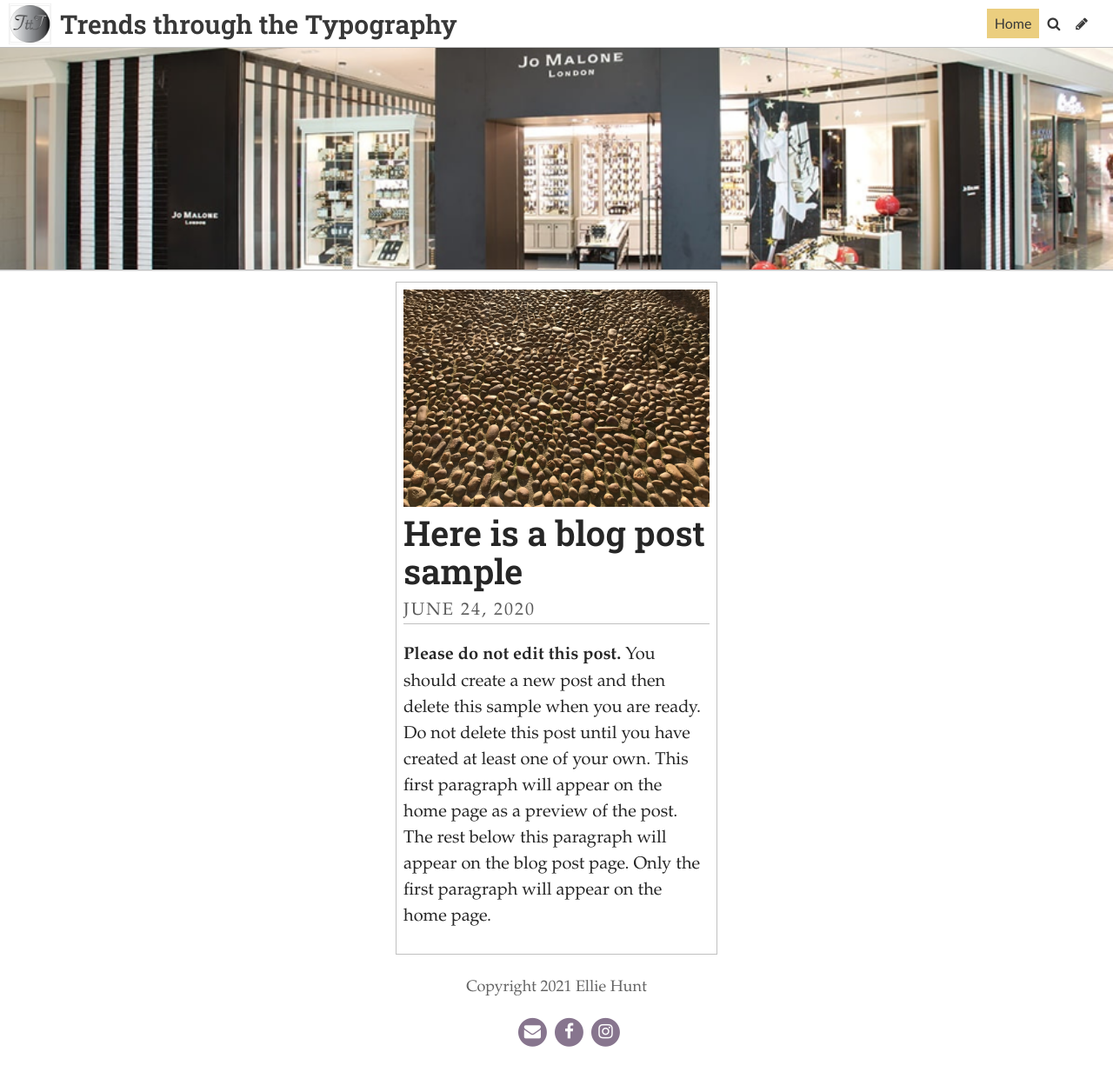
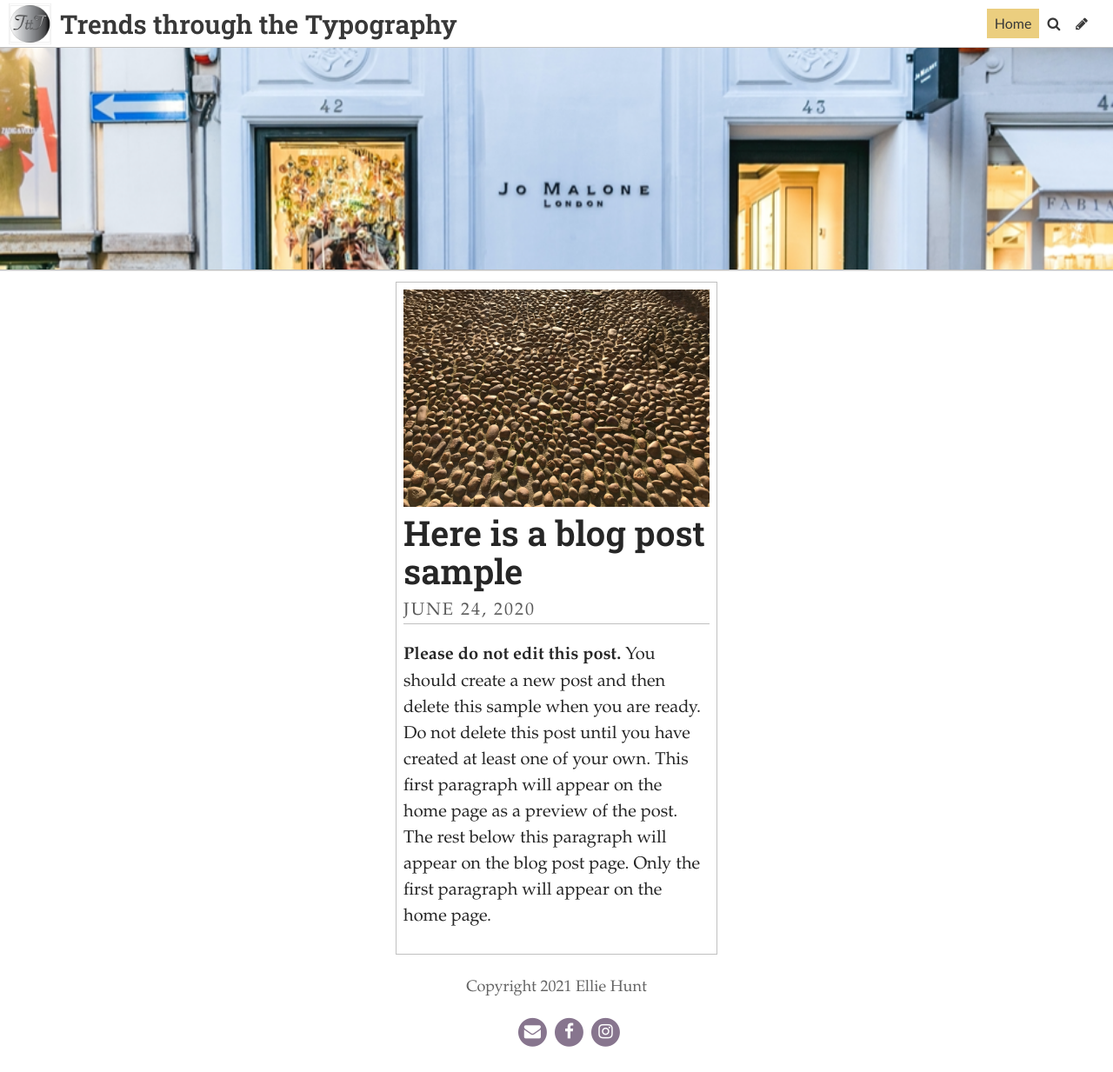
Before and after one commit to elliejadehunt/TttT, a Jekyll site: the page built from index.html, in a window 1280 px wide. Shown: the whole page at 87% size. Built offline with Jekyll 4.4.1, drawn with Linux system fonts in a browser that asks for light colours; some web fonts are replaced; the list of posts is cut into pages by our own code.

Commit message:
Update Settings “general”

```diff
--- a/_data/settings.yml
+++ b/_data/settings.yml
@@ -1,7 +1,7 @@
 title: Trends through the Typography
 description: A website describing the features of typography in fashion brand logos
 footer_text: Copyright 2021 Ellie Hunt
-header_feature_image: ../uploads/shopfont-5.png
+header_feature_image: ../uploads/jo-malone-banner.png
 header_text: ""
 header_text_color: "#ffffff"
 bannerheight: 20vmax
```
Also changed, not shown: uploads/jo-malone-banner.png (added).
